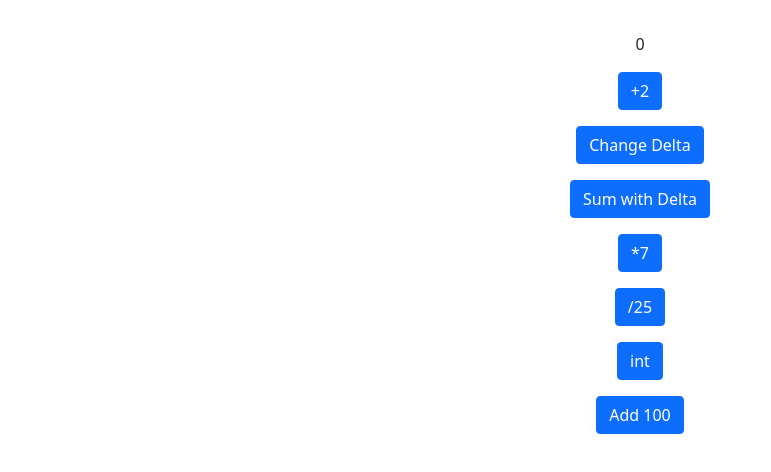
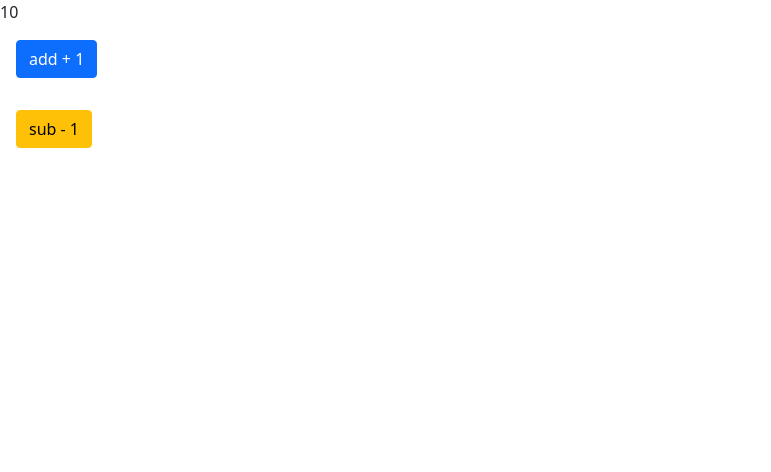
Before and after one commit to V1ctorW1ll1an/estudo-react-hooks, a React (Vite) app in the folder iniciando-hooks/: page / in a window 1280 px wide. Shown: the top 472 px of the page, without its empty margins (0-771 px from the left). Built offline with nearby package versions, Linux system fonts and the light colour scheme.

Commit message:
Criando hook customizado

```diff
--- a/iniciando-hooks/src/App.tsx
+++ b/iniciando-hooks/src/App.tsx
@@ -1,10 +1,10 @@
 import "./App.css";
-import { UseReducerLearn } from "./components/UseReducerLearn";
+import { Custom } from "./components/Custom";
 
 function App(): JSX.Element {
     return (
         <div>
-            <UseReducerLearn />
+            <Custom />
         </div>
     );
 }
--- /dev/null
+++ b/iniciando-hooks/src/components/Custom.tsx
@@ -0,0 +1,22 @@
+import { FunctionComponent } from "react";
+import { userCounter } from "../hooks/useCounter";
+
+export const Custom: FunctionComponent = (): JSX.Element => {
+    const { count, dec, inc } = userCounter(10);
+
+    return (
+        <div>
+            <span>{count}</span>
+            <div>
+                <button onClick={() => inc()} className="btn btn-primary m-3">
+                    add + 1
+                </button>
+            </div>
+            <div>
+                <button onClick={() => dec()} className="btn btn-warning m-3">
+                    sub - 1
+                </button>
+            </div>
+        </div>
+    );
+};
--- /dev/null
+++ b/iniciando-hooks/src/hooks/useCounter.ts
@@ -0,0 +1,21 @@
+import { useState } from "react";
+
+type TUseCounter = {
+    count: number;
+    inc: CallableFunction;
+    dec: CallableFunction;
+};
+
+export const userCounter = (initialValue: number): TUseCounter => {
+    const [count, setCount] = useState(initialValue);
+
+    function inc() {
+        setCount(count + 1);
+    }
+
+    function dec() {
+        setCount(count - 1);
+    }
+
+    return { count, inc, dec };
+};
```
